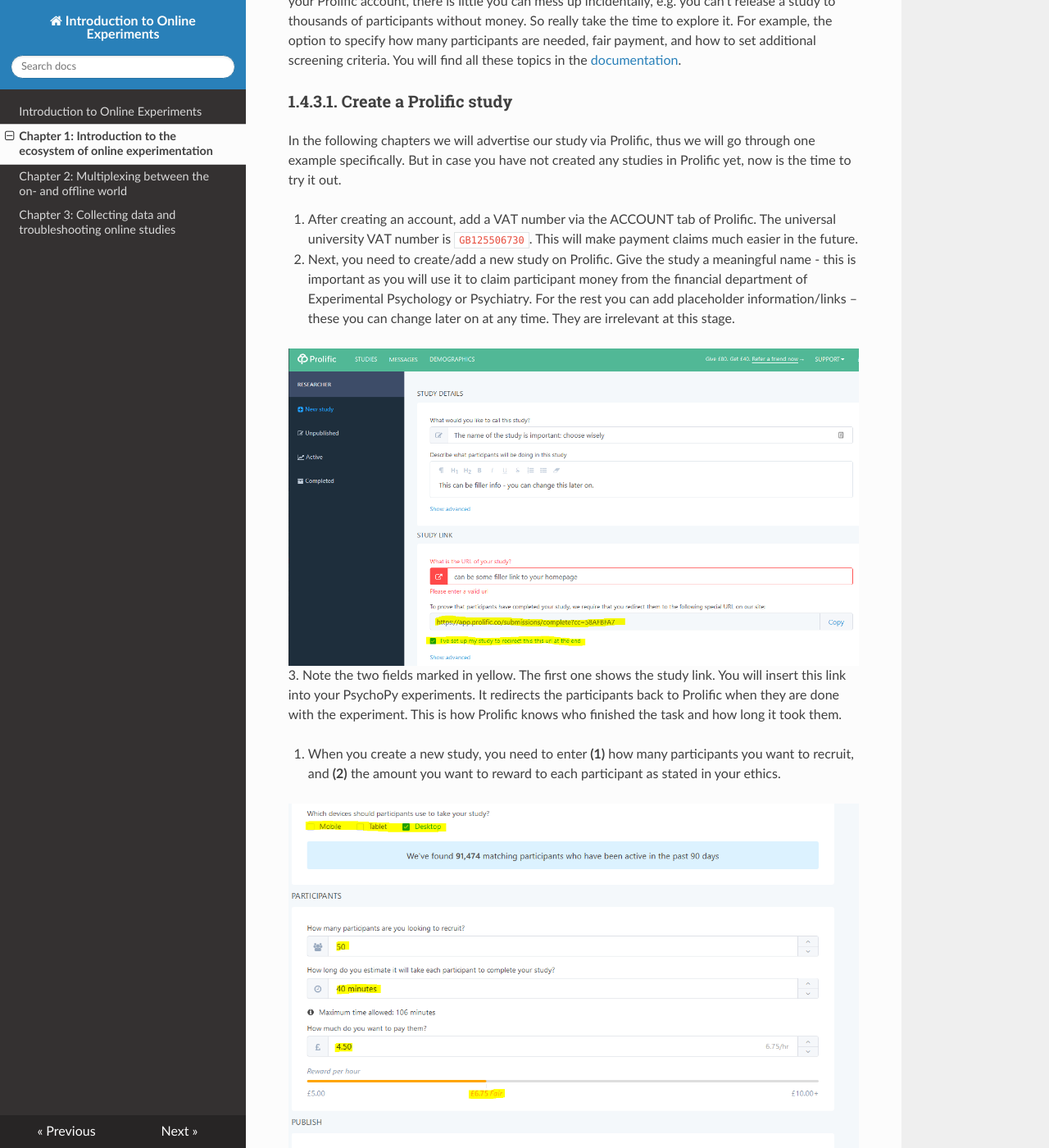
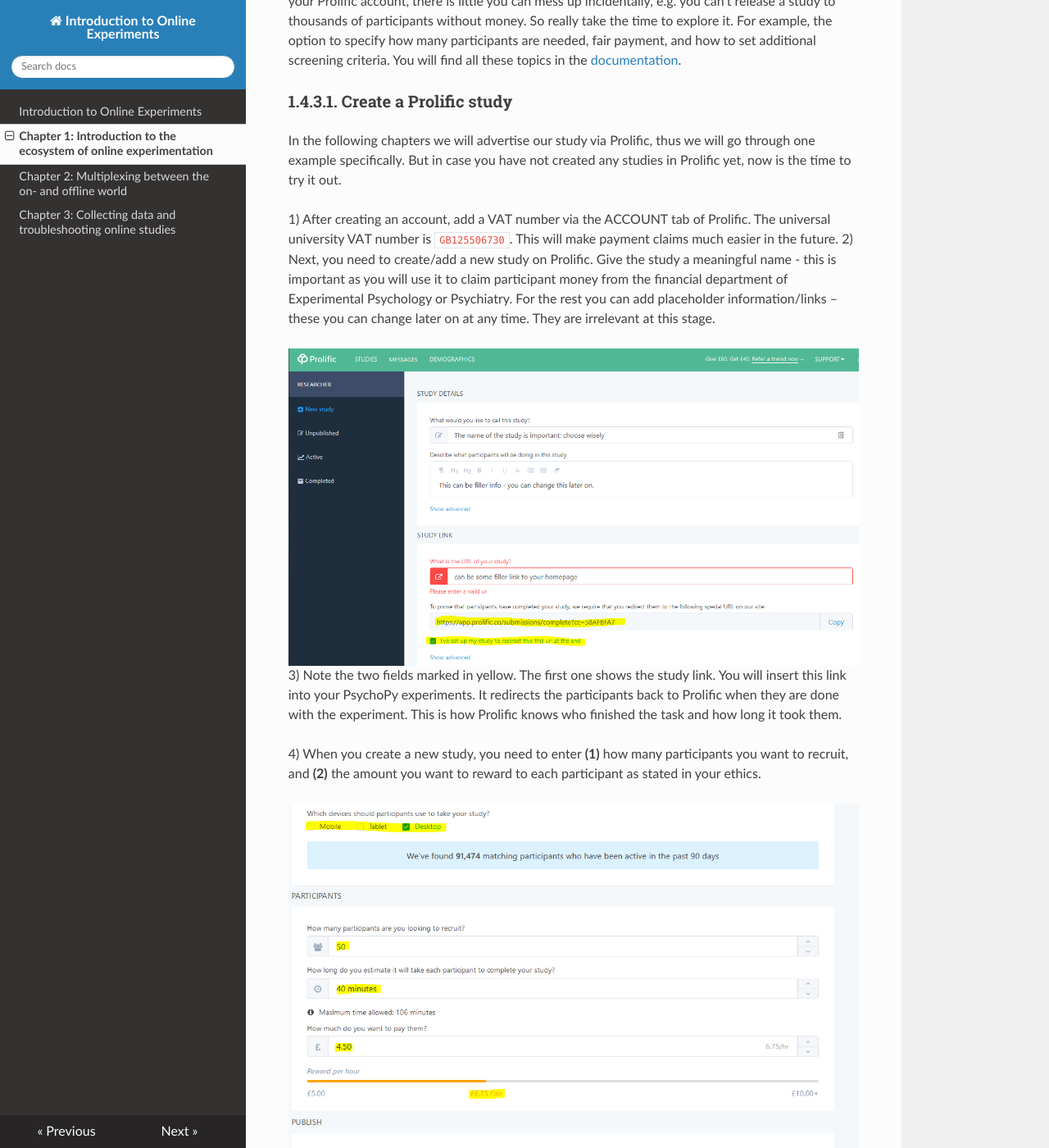
Before and after one commit to onlinews/online_ws, an MkDocs documentation site: the page built from docs/Ch_1_GettingStarted.md, in a window 1280 px wide and 1400 px high, scrolled down 6648 px. Shown: the whole window at 82% size. Built offline with MkDocs 1.6.1, drawn with Linux system fonts in a browser that asks for light colours; nearby versions of some CDN libraries; some of the changed text lies outside the part shown.

Commit message:
fix numbering

````diff
--- a/docs/Ch_1_GettingStarted.md
+++ b/docs/Ch_1_GettingStarted.md
@@ -104,16 +104,16 @@
 ### 1.4.3.1. Create a Prolific study
 In the following chapters we will advertise our study via Prolific, thus we will go through one example specifically. But in case you have not created any studies in Prolific yet, now is the time to try it out.
 
-1.  After creating an account, add a VAT number via the ACCOUNT tab of Prolific. The universal university VAT number is ```GB125506730```. This will make payment claims much easier in the future.
-2.  Next, you need to create/add a new study on Prolific.  Give the study a meaningful name - this is important as you will use it to claim participant money from the financial department of Experimental Psychology or Psychiatry. For the rest you can add placeholder information/links – these you can change later on at any time. They are irrelevant at this stage.
+1) After creating an account, add a VAT number via the ACCOUNT tab of Prolific. The universal university VAT number is ```GB125506730```. This will make payment claims much easier in the future.
+2) Next, you need to create/add a new study on Prolific.  Give the study a meaningful name - this is important as you will use it to claim participant money from the financial department of Experimental Psychology or Psychiatry. For the rest you can add placeholder information/links – these you can change later on at any time. They are irrelevant at this stage.
 
 ![Create Online Study in Prolific](./img/ProlificNewStudy1.PNG)
-3.  Note the two fields marked in yellow. The first one shows the study link. You will insert this link into your PsychoPy experiments. It redirects the participants back to Prolific when they are done with the experiment. This is how Prolific knows who finished the task and how long it took them.
+3) Note the two fields marked in yellow. The first one shows the study link. You will insert this link into your PsychoPy experiments. It redirects the participants back to Prolific when they are done with the experiment. This is how Prolific knows who finished the task and how long it took them.
 
-4.  When you create a new study, you need to enter **(1)** how many participants you want to recruit, and **(2)** the amount you want to reward to each participant as stated in your ethics.
+4) When you create a new study, you need to enter **(1)** how many participants you want to recruit, and **(2)** the amount you want to reward to each participant as stated in your ethics.
 
 ![Create Online Study in Prolific](./img/ProlificNewStudy2.PNG)
-5.  Save the study **as a draft**.
+5) Save the study **as a draft**.
 
 
 For the purpose of this workshop, please create a study with the following specifications:
````
